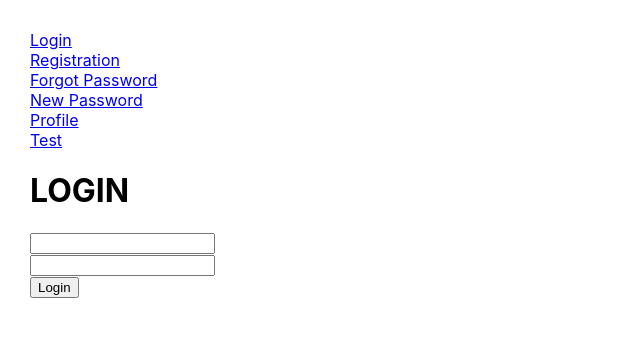
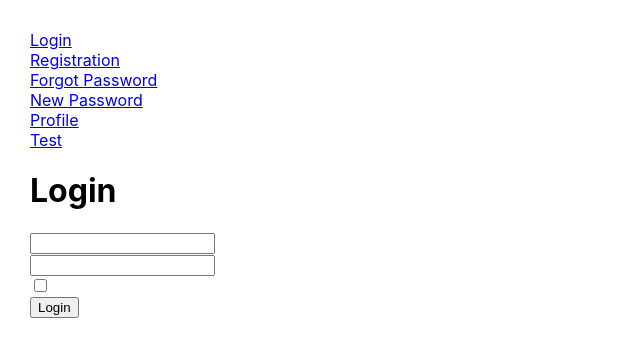
Before and after one commit to Roman160784/cards, a React (Create React App) app: page /#/login in a window 1280 px wide. Shown: the top 356 px of the page, without its empty margins (0-640 px from the left). Built offline with nearby package versions, Linux system fonts and the light colour scheme.

Commit message:
added loginReducer and API

```diff
--- a/src/n1-main/m1-ui/common/a1-Login/Button.tsx
+++ /dev/null
@@ -1,9 +0,0 @@
-import React from 'react';
-import {useDispatch} from "react-redux";
-import {loginTC} from "../../../../n3-redux/a2-loginReducer/loginReducer";
-
-export const Button = () => {
-    return <div>
-        <button>Login</button>
-    </div>
-}
--- a/src/n1-main/m1-ui/common/a1-Login/InputField.tsx
+++ /dev/null
@@ -1,8 +0,0 @@
-import React from 'react';
-
-export const InputField = () => {
-    return <div>
-        <input aria-label={"email"} type={"email"}/>
-        <input aria-label={"password"} type={"password"}/>
-    </div>
-}
--- a/src/n1-main/m1-ui/common/a1-Login/Login.tsx
+++ b/src/n1-main/m1-ui/common/a1-Login/Login.tsx
@@ -1,17 +1,66 @@
 import React from 'react';
-import {InputField} from "./InputField";
-import {Button} from "./Button";
+import {useFormik} from "formik";
 import {useDispatch} from "react-redux";
 import {loginTC} from "../../../../n3-redux/a2-loginReducer/loginReducer";
 
+type FormikErrorType = {
+    email?: string
+    password?: string
+    rememberMe?: boolean
+}
+
 export const Login = () => {
+    const dispatch = useDispatch()
+
+    const formik = useFormik({
+        initialValues: {
+            email: '',
+            password: '',
+            rememberMe: false
+        },
+        validate: (values) => {
+            const errors: FormikErrorType = {}
+            if (!values.email) {
+                errors.email = 'Required';
+            } else if (!/^[A-Z0-9._%+-]+@[A-Z0-9.-]+\.[A-Z]{2,4}$/i.test(values.email)) {
+                errors.email = 'Invalid email address';
+            }
+            if (!values.password) {
+                errors.password = 'Required';
+            } else if (values.password.length < 10) {
+                errors.password = 'Password must be 10 characters or more'
+            }
+            return errors
+        },
+        onSubmit: values => {
+            dispatch(loginTC(values))
+            // alert(JSON.stringify(values, null, 2));
+        },
+    });
     return (
-        <div>
-            <form style={{width: "200px"}}>
-                <h1>LOGIN</h1>
-                <InputField/>
-                <Button/>
-            </form>
-        </div>
-    )
+        <form onSubmit={formik.handleSubmit}>
+            <h1>Login</h1>
+            <div>
+                <input
+                    {...formik.getFieldProps('email')}
+                />
+                {formik.touched.email && formik.errors.email ?
+                    <div style={{color: 'red'}}>{formik.errors.email}</div> : null}
+            </div>
+
+            <div>
+                <input
+                    {...formik.getFieldProps('password')}
+                />
+                {formik.touched.password && formik.errors.password ?
+                    <div style={{color: 'red'}}>{formik.errors.password}</div> : null}
+            </div>
+            <div>
+                <input type={"checkbox"}
+                       {...formik.getFieldProps('rememberMe')}
+                />
+            </div>
+            <button type="submit">Login</button>
+        </form>
+    );
 }
--- a/src/n3-redux/a2-loginReducer/loginReducer.ts
+++ b/src/n3-redux/a2-loginReducer/loginReducer.ts
@@ -1,38 +1,47 @@
 import {Dispatch} from "redux";
+import { AxiosError } from "axios"
+import {authLoginAPI} from "../../n4-dal/API/CardsAPI";
 
-export type LoginReducerType = {
+export type LoginType = {
     email: string
     password: string
     rememberMe?: boolean
 }
 
+export type LoginReducerType = {
+    data: LoginType
+}
+
 const initialState: LoginReducerType = {
-    email: "relt@gmail.com",
-    password: "wrTsPeIslmkdrka",
-    rememberMe: true
+    data: {
+        email: "",
+        password: "",
+    }
 }
 
 export const LoginReducer = (state: LoginReducerType = initialState, action: MainActionType): LoginReducerType => {
     switch (action.type) {
         case "SET-LOGIN": {
-            return {...state, email: action.email, password: action.password}
+            return {...state, data: action.data}
         }
         default:
             return {...state}
     }
 }
 
-export const setLoginAC = (email: string,password:string) =>
-    ({type: 'SET-LOGIN', email,password})
+export const setLoginAC = (data: LoginType) =>
+    ({type: 'SET-LOGIN', data})
 
-export const loginTC = (email:string,password:string) => (dispatch: Dispatch) => {
-    authLoginAPI.login(email,password)
-        .then((res:any) => {
-                dispatch(setLoginAC(email,password))
+export const loginTC = (data:LoginType) => (dispatch: Dispatch) => {
+    debugger
+    authLoginAPI.login(data)
+        .then((res) => {
+                dispatch(setLoginAC(data))
         })
         .catch((e: AxiosError) => {
-           e.response ? e.response.data.error : (e.message + ', more details in the console')
+          const error = e.response ? e.response.data.error : (e.message + ', more details in the console')
             console.log('Error: ', {...e})
+            console.log(error)
         })
 }
 
--- a/src/n4-dal/API/CardsAPI.ts
+++ b/src/n4-dal/API/CardsAPI.ts
@@ -1,21 +1,45 @@
-import axios, { AxiosResponse } from "axios";
-
-
+import axios, {AxiosResponse} from "axios";
 
 export const instance = axios.create({
     baseURL: 'http://localhost:7542/2.0/',
     withCredentials: true,
 })
 
+export const authLoginAPI = {
+    login(data: LoginParamsType) {
+        return instance.post<LoginParamsType, AxiosResponse<LoginResponseType>>('auth/login', data)
+    }
+}
+
 export const profileAPI = {
-    updateUserName(user: updateUserNameType){
-        return instance.put< updateUserNameType, AxiosResponse<updateUserNameResponseType>>('auth/me', user)
+    updateUserName(user: updateUserNameType) {
+        return instance.put<updateUserNameType, AxiosResponse<updateUserNameResponseType>>('auth/me', user)
     },
 }
 
 // types
 
-export type updateUserNameResponseType ={
+export type LoginParamsType = {
+    email: string
+    password: string
+    rememberMe?: boolean
+}
+
+export type LoginResponseType = {
+    _id: string;
+    email: string;
+    name: string;
+    avatar?: string;
+    publicCardPacksCount: number;
+    created: Date;
+    updated: Date;
+    isAdmin: boolean;
+    verified: boolean;
+    rememberMe: boolean;
+    error?: string;
+}
+
+export type updateUserNameResponseType = {
     updatedUser: updateUserNameType
     error?: string
 }
```
